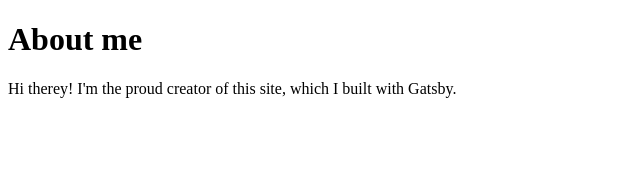
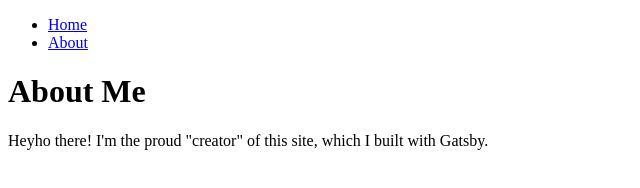
Before and after one commit to Jawohi/my-first-gatsby-site, a Gatsby site: page /about in a window 1280 px wide. Shown: the whole page, without its empty margins (0-640 px from the left). Built offline with nearby package versions, Linux system fonts and the light colour scheme; Gatsby itself is replaced by a stand-in of ours.

Commit message:
checkin in from home

```diff
--- /dev/null
+++ b/src/component/layout.js
@@ -0,0 +1,24 @@
+import * as React from 'react'
+import { Link } from 'gatsby'
+
+const Layout = ({ pageTitle, children }) => {
+    return (
+        <div>
+            <title>{pageTitle}</title>
+            <nav>
+                <ul>
+                    <li><Link to="/">Home</Link></li>
+                    <li><Link to="/about">About</Link></li>
+                </ul>
+            </nav>
+            <main>
+                <h1>{pageTitle}</h1>
+                {children}
+            </main>
+        </div>
+    )
+
+}
+
+
+export default Layout
--- a/src/pages/about.js
+++ b/src/pages/about.js
@@ -1,14 +1,13 @@
 //Step 1: Import React
 import * as React from 'react'
+import Layout from '../component/layout'
 
 //Step 2: Define your component
 const AboutPage = () => {
     return(
-        <main>
-            <title>About Me</title>
-            <h1>About me</h1>
-            <p>Hi therey! I'm the proud creator of this site, which I built with Gatsby.</p>
-        </main>
+        <Layout pageTitle="About Me">
+            <p>Heyho there! I'm the proud "creator" of this site, which I built with Gatsby.</p>
+        </Layout>
     )
 }
 
```
Also changed, not shown: src/pages/index.js (+3 -4 lines).
